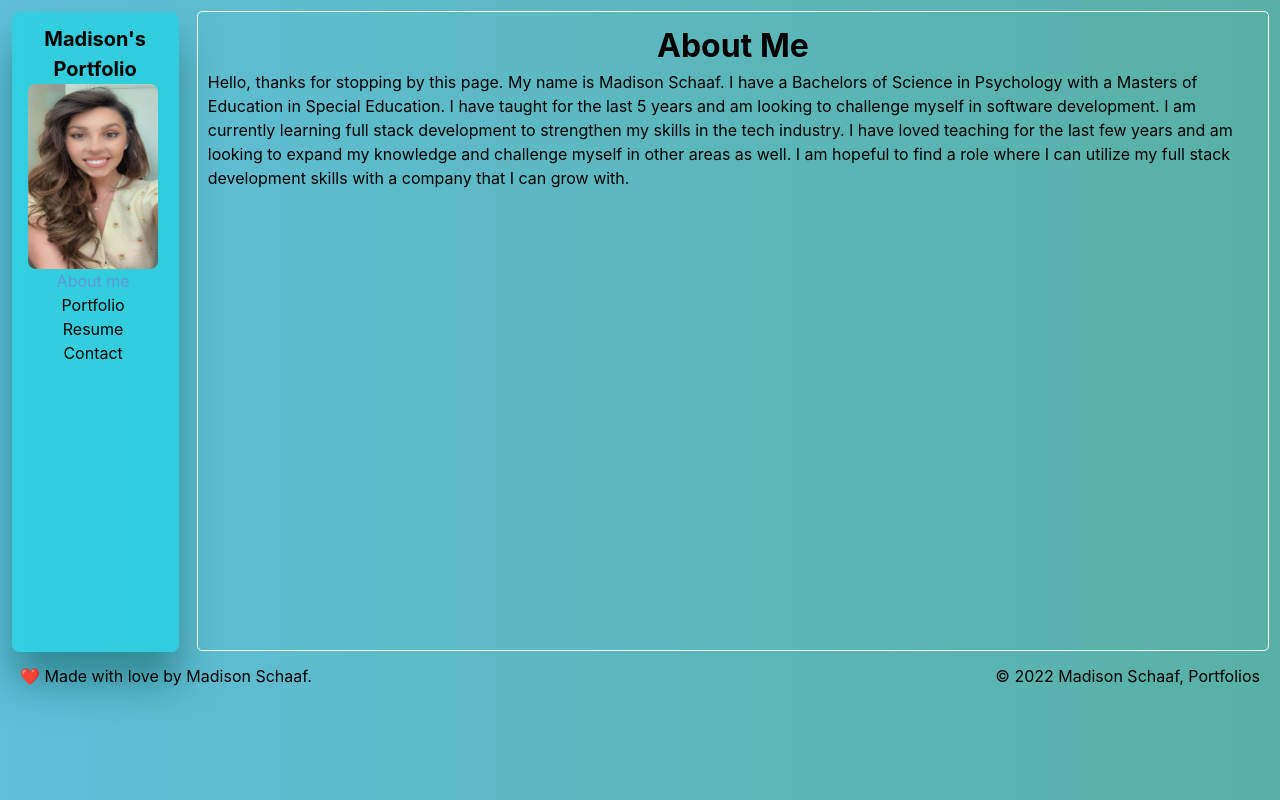
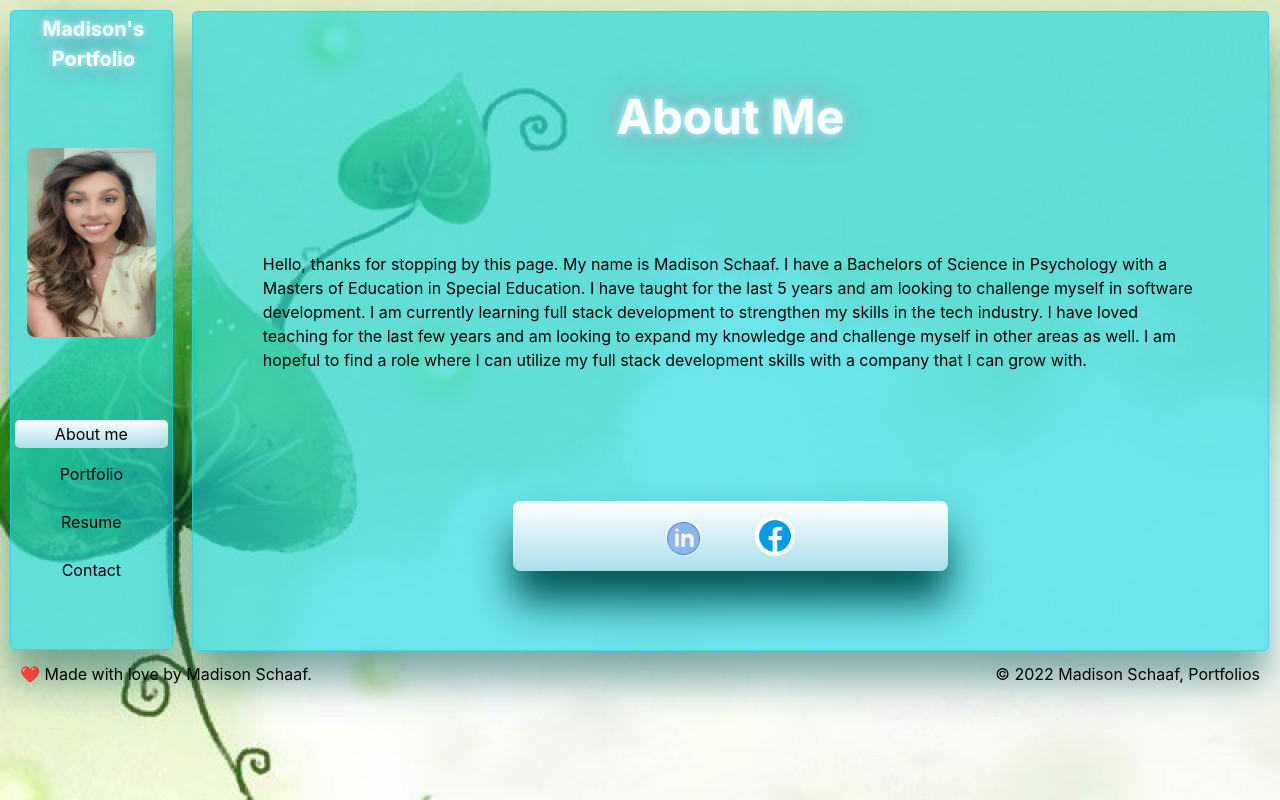
Before and after one commit to mschaaf17/React-Portfolio, a React (Create React App) app: page / in a window 1280 px wide. Built offline with nearby package versions, Linux system fonts and the light colour scheme.

Commit message:
updating styling

```diff
--- a/src/components/About/index.js
+++ b/src/components/About/index.js
@@ -1,10 +1,36 @@
 import React from 'react';
+import linkedInIcon from '../../assets/images/linkedin-icon.gif';
+import facebookIcon from '../../assets/images/facebook-icon.gif'
 
 function About() {
     return(
         <div class="info-container">
-        <h1 id="about" class="text-center">About Me</h1>
-        <p>Hello, thanks for stopping by this page. My name is Madison Schaaf. I have a Bachelors of Science in Psychology with a Masters of Education in Special Education. I have taught for the last 5 years and am looking to challenge myself in software development. I am currently learning full stack development to strengthen my skills in the tech industry. I have loved teaching for the last few years and am looking to expand my knowledge and challenge myself in other areas as well. I am hopeful to find a role where I can utilize my full stack development skills with a company that I can grow with.</p>
+        <h1 id="about" class="text-center pt-5">About Me</h1>
+        <p class="m-5 px-10">Hello, thanks for stopping by this page. My name is Madison Schaaf. I have a Bachelors of Science in Psychology with a Masters of Education in Special Education. I have taught for the last 5 years and am looking to challenge myself in software development. I am currently learning full stack development to strengthen my skills in the tech industry. I have loved teaching for the last few years and am looking to expand my knowledge and challenge myself in other areas as well. I am hopeful to find a role where I can utilize my full stack development skills with a company that I can grow with.</p>
+        <div class='follow'>
+        {/* <a
+          class="text-[white] flex pr-1"
+          href={MadisonResume} download
+        >
+          Download resume 💾
+        </a>{" "} */}
+
+
+        {" "}
+        <a
+          href="https://www.linkedin.com/in/madison-schaaf-b3b892102/"
+          target="_blank"
+        >
+          <img className='icon pr-1'src={linkedInIcon} alt="linkedIn logo"/>
+
+        </a>
+        <a
+          href="https://www.facebook.com/people/Maddy-Schaaf/100072535338867/"
+          target="_blank"
+        >
+          <img className='facebook'src={facebookIcon} alt="facebook logo"/>
+        </a>
+      </div>
         </div>
 
     )
--- a/src/components/Nav/index.js
+++ b/src/components/Nav/index.js
@@ -9,7 +9,7 @@ function Nav({currentPage, handlePageChange}) {
 
   return (
     <header>
-      <div class="flex-column py-3 m-3 text-center nav-section">
+      <div class="nav-section">
         <h2 className="font-bold text-[20px] pl-1">
           <a data-testid="link" href="/">
             Madison's Portfolio
@@ -22,16 +22,15 @@ function Nav({currentPage, handlePageChange}) {
           alt="self"
         />
         <nav>
-          <ul className="flex-row nav nav-tabs">
-            <li className="mx-1 ">
+          <ul className="nav nav-tabs">
+          <li className={"m-1 " + (currentPage === 'About' ? 'nav-link active' : 'nav-link')}>
               <a href="#about"
               onClick={()=> handlePageChange('About')}
-              className={currentPage === 'About' ? 'nav-link active' : 'nav-link'}
               >
                 About me
               </a>
             </li>
-            <li className={"mx-1 " + (currentPage === 'Portfolio' ? 'nav-link active' : 'nav-link')}>
+            <li className={"m-1 " + (currentPage === 'Portfolio' ? 'nav-link active' : 'nav-link')}>
               <a href="#portfolio"
                     onClick={()=> handlePageChange('Portfolio')}
 
@@ -39,20 +38,18 @@ function Nav({currentPage, handlePageChange}) {
                 Portfolio
               </a>
             </li>
-            <li className='mx-1'>
+            <li className={"m-1 " + (currentPage === 'Resume' ? 'nav-link active' : 'nav-link')}>
             <a href='#resume'
              onClick={() => handlePageChange('Resume')}
-                       className={currentPage === 'Resume' ? 'nav-link active' : 'nav-link'}
 
             >
               Resume
             </a>
           </li>
 
-          <li className='mx-1'>
+          <li className={"m-1 " + (currentPage === 'Contact' ? 'nav-link active' : 'nav-link')}>
             <a href='#contact'
              onClick={() => handlePageChange('Contact')}
-                       className={currentPage === 'Contact' ? 'nav-link active' : 'nav-link'}
 
             >
               Contact
--- a/src/components/Resume/index.js
+++ b/src/components/Resume/index.js
@@ -58,13 +58,22 @@ function Resume() {
       <Gallery currentCategory={currentCategory}></Gallery>
 
     </div>
-    <div class='flex justify-around text-[white] p-5'>
-        <a
+    <div>
+    <a
           class="text-[white] flex pr-1"
           href={MadisonResume} download
         >
           Download resume 💾
         </a>{" "}
+    </div>
+
+    <div class='follow'>
+        {/* <a
+          class="text-[white] flex pr-1"
+          href={MadisonResume} download
+        >
+          Download resume 💾
+        </a>{" "} */}
 
 
         Follow me:{" "}
@@ -76,7 +85,7 @@ function Resume() {
 
         </a>
         <a
-          href="https://www.linkedin.com/in/madison-schaaf-b3b892102/"
+          href="https://www.facebook.com/people/Maddy-Schaaf/100072535338867/"
           target="_blank"
         >
           <img className='icon'src={facebookIcon} alt="facebook logo"/>
--- a/src/index.css
+++ b/src/index.css
@@ -5,8 +5,8 @@ body {
     sans-serif;
   -webkit-font-smoothing: antialiased;
   -moz-osx-font-smoothing: grayscale;
-  background: linear-gradient(to right, #60bfd9, #58b0a5);
-
+  /* background: linear-gradient(to right, #60bfd9, #58b0a5); */
+background-image: url("./assets/images/background.jpeg");
 
 }
 
@@ -17,23 +17,14 @@ code {
 
 
 /* all areas */
-/* every page container */
-.info-container {
-  display: flex;
-  flex-direction: column;
-  align-items: center;
-  width: 100%;
-  padding: 10px;
-  margin: 11px;
-  border: solid 1px white;
-  border-radius: 5px;
-  height: 80vh;
 
-}
-
-h1 {
-  font-size: 32px;
+h1, h2 {
+  font-size: 48px;
   font-weight: bold;
+  color: white;
+  text-shadow: 0 0 5px #A5F1FF, 0 0 10px #A5F1FF,
+  0 0 20px #9ebfc5, 0 0 30px #98a2a3,
+  0 0 40px #58c4d6;
 }
 button {
   border: solid black 2px;
@@ -41,43 +32,90 @@ button {
   border-radius: 10px;
 }
 button:hover {
-  background-color: #60bfd9;
+  background-color: #299ba3;
 }
 
 a:hover {
-color: #6098d9;
+color:  #057a70;
 }
 
 li:hover {
-  color: #6098d9;
+  color: #057a70;
   cursor: pointer;
 }
 
 .active {
-  color: #6098d9;
+  color: black;
+  border-radius: 5px;
+  background: linear-gradient( white, #a9dfea);
+  padding: 2px 5px;
 }
 
 .navActive {
-  color: #6098d9;
+  color: #067b84;
+}
+
+/* every page container */
+.info-container {
+  display: flex;
+  flex-direction: column;
+  align-items: center;
+  justify-content: space-around;
+  width: 100%;
+  padding: 10px;
+  margin: 11px;
+  border: solid 1px #19d6e3a3;
+  border-radius: 5px;
+  height: 80vh;
+  background: #19d6e3a3;
+  box-shadow: 0 30px 40px rgba(2, 85, 84, 0.5);
+
+
 }
 
 
 /* nav section */
 
 .nav-section {
-  padding-right: 5px;
   width: 90%;
   height: 80vh;
-  border: solid 1px 19d6e3a3;
-  border-radius: 8px;
+  border: solid 1px #19d6e3a3;
+  border-radius: 5px;
   background: #19d6e3a3;
   box-shadow: 0 30px 40px rgba(2, 85, 84, 0.5);
+  text-align: center;
+  display: flex;
+  flex-direction: column;
+  padding: 3px 0;
+  margin: 10px;
 
+  /* flex-column py-3 m-3 text-center  */
+}
+nav {
+  padding: 5px 0 50px 0;
+}
+
+nav li {
+  padding: 10px;
 }
 
 .self {
   margin: auto;
   border-radius: 8px;
+  opacity: 98%;
+  box-shadow: 0 30px 100px rgba(32, 212, 212, .1)
+
+
+}
+.self::after {
+  content: "";
+  background-color: black;
+  width: 100%;
+  height: 100%;
+  position: absolute;
+  left: 0;
+  opacity: 0.3;
+  top: 0;
 
 
 }
@@ -117,6 +155,21 @@ li:hover {
   width: 100%;
 }
 
+.follow {
+  /* border: solid 1px #23757a; */
+  border-radius: 8px;
+  display: flex;
+  justify-content: flex-end;
+  padding: 15px 10vw;
+  background: linear-gradient( white, #a9dfea);
+  box-shadow: 0 30px 40px rgba(2, 85, 84, 1);
+  margin: 30px 0px;
+}
+
+.follow a{
+  padding: 0 25px;
+}
+
 
 /* contact section */
 input, textarea {
@@ -127,7 +180,13 @@ input, textarea {
 }
 .icon {
   border-radius: 75px;
-  height: 25px;
+  height: 40px;
+  padding-top: 5px;
+}
+
+.facebook {
+  border-radius: 75px;
+  height: 40px;
 }
 
 
```
Also changed, not shown: src/assets/images/background.jpeg (added).
